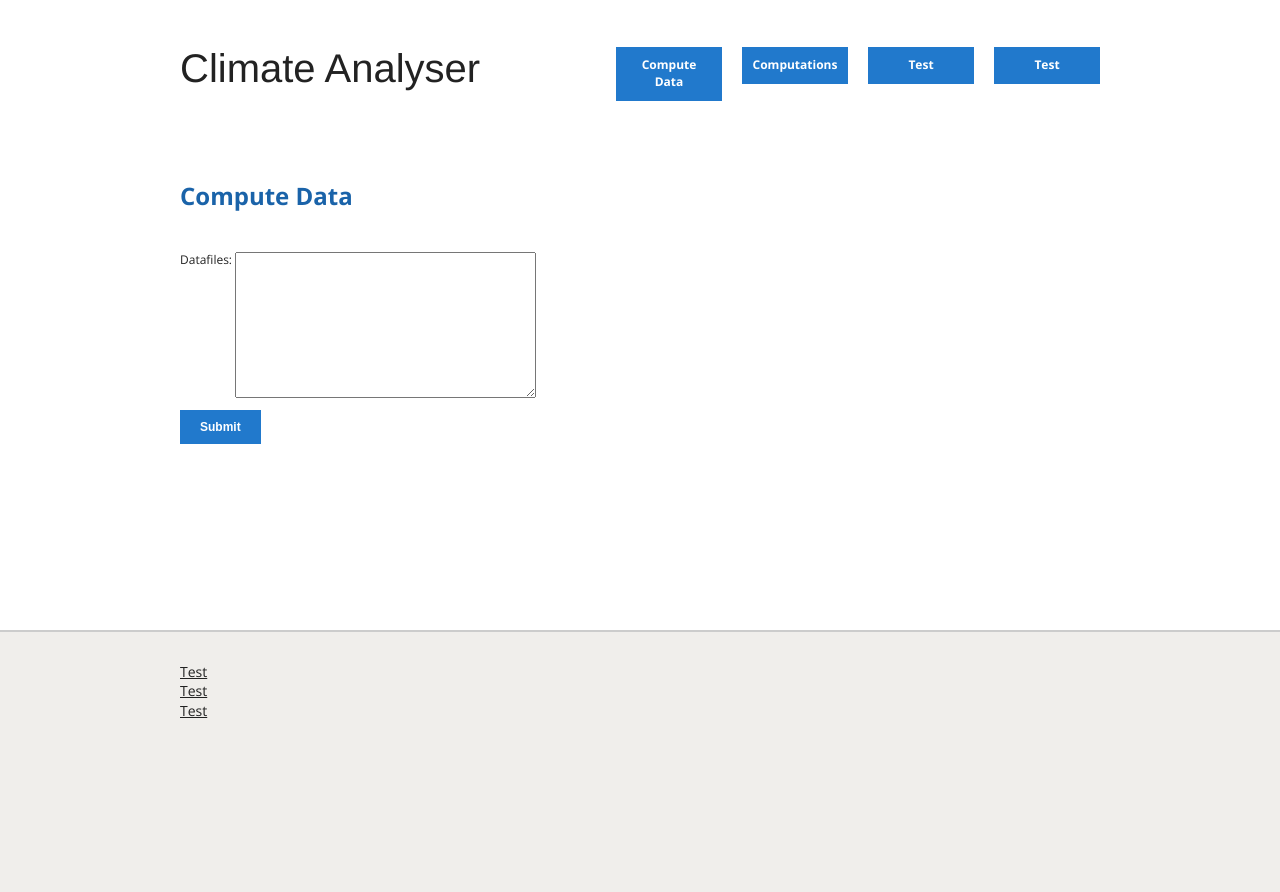
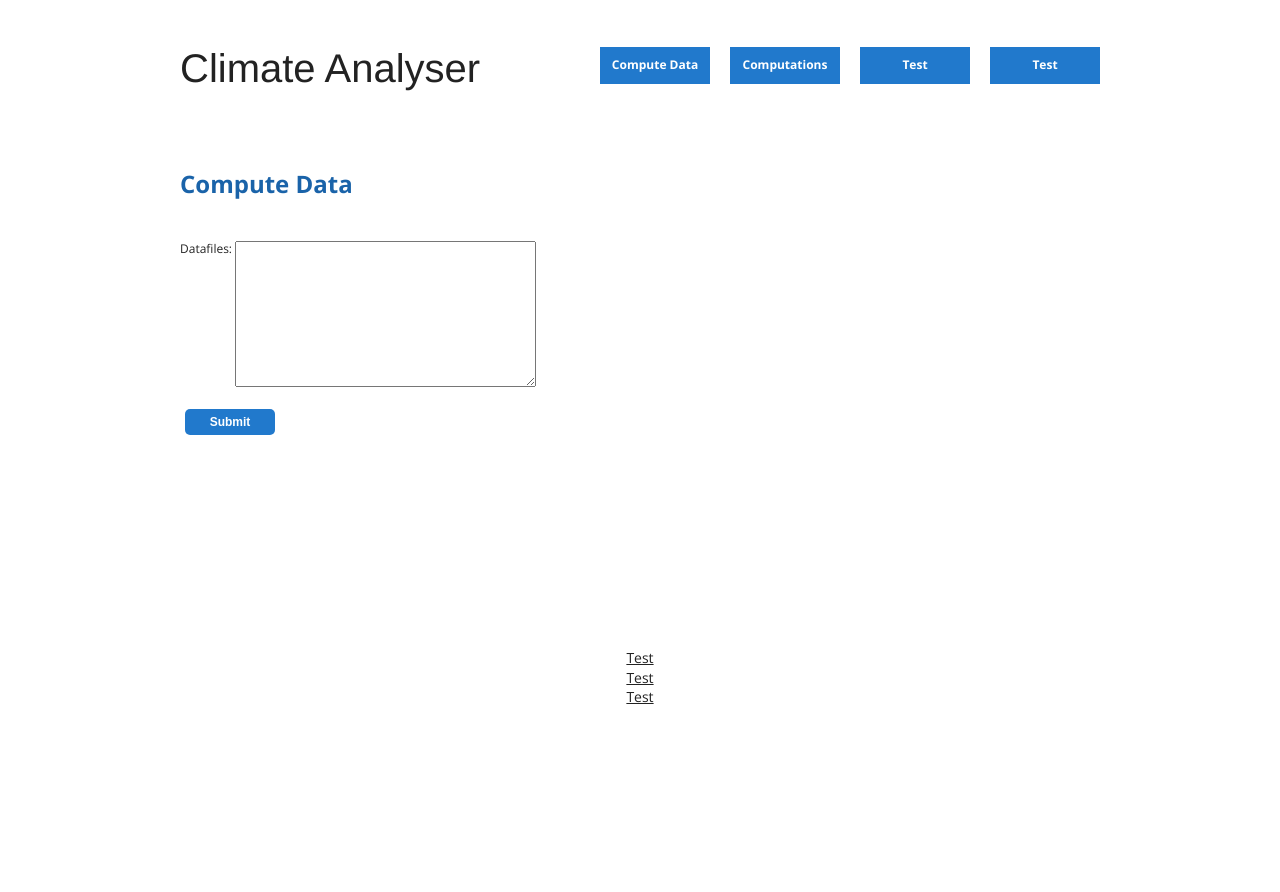
Before and after one commit to Hashbrown777/bom-frontend, a Django app: page /compute/ in a window 1280 px wide. After the commit the page ends 704 px from the top, so only its background shows below. Run offline with Django 3.2, Linux system fonts and the light colour scheme; the visitor is signed in with stand-in values (Sample User, id 1); parts of the project's set-up code (start-up, migrations or seed data) failed here and were passed over; some libraries are stand-ins or nearby versions.

Commit message:
Changes to main page and button on login page

```diff
--- a/static/css/main.css
+++ b/static/css/main.css
@@ -76,7 +76,6 @@ tbody tr:hover {
 #header .menu li {
    float:left;
    margin-left:20px;
-   width:106px;
    background:#2179cc;
    text-align: center;
 }
@@ -86,8 +85,6 @@ tbody tr:hover {
    ========================================================================== */
 
 #footer {
-   border-top: 2px solid #ccc;
-   background-color: #f0eeeb;
    height:200px;
    padding:30px 0;
 }
--- a/static/css/style.css
+++ b/static/css/style.css
@@ -1,5 +1,5 @@
 /* ###############################################################
- * LOGO
+ * HEADER
  * ##############################################################*/
 
 
@@ -9,6 +9,75 @@
    text-decoration: none;
 }
 
+#header .menu li{
+
+}
+
 #header .menu li .button{
    padding:10px 10px;
+   width:90px;
 }
+
+#header .menu li:hover{
+   background: #1a63a9;
+}
+
+/* #############################################################
+ * COMPUTE DATA
+ * ############################################################# */
+
+#main .wrapper td{
+   border-top:0px;
+   padding:5px;
+}
+
+#main .wrapper li.error{
+   text-decoration:none;
+   color:red;
+   list-style-type:none;
+}
+
+#main .wrapper ul{
+   padding: 0 0 0 6px;
+}
+
+#id_username, #id_password{
+   border-radius: 6px;
+   height:20px;
+}
+
+#id_username, #id_password:focus{
+   outline: 0px;
+   padding: 1px;
+}
+
+#main .wrapper form > input{
+   width:90px;
+   padding:6px;
+   border-radius:5px;
+   border:none;
+   margin:10px 0 0 5px;
+   background:#2179cc;
+   color:white;
+}
+
+#main .wrapper form > input:hover{
+   background:#1a63a9;
+}
+
+#main .wrapper form > input:focus{
+   outline:0px;
+   padding:6px;
+}
+
+tbody tr:hover{
+   background-color:transparent;
+}
+
+/* ###############################################################
+ * FOOTER
+ * #############################################################*/
+
+#footer .wrapper{
+   text-align:center;
+}
```
